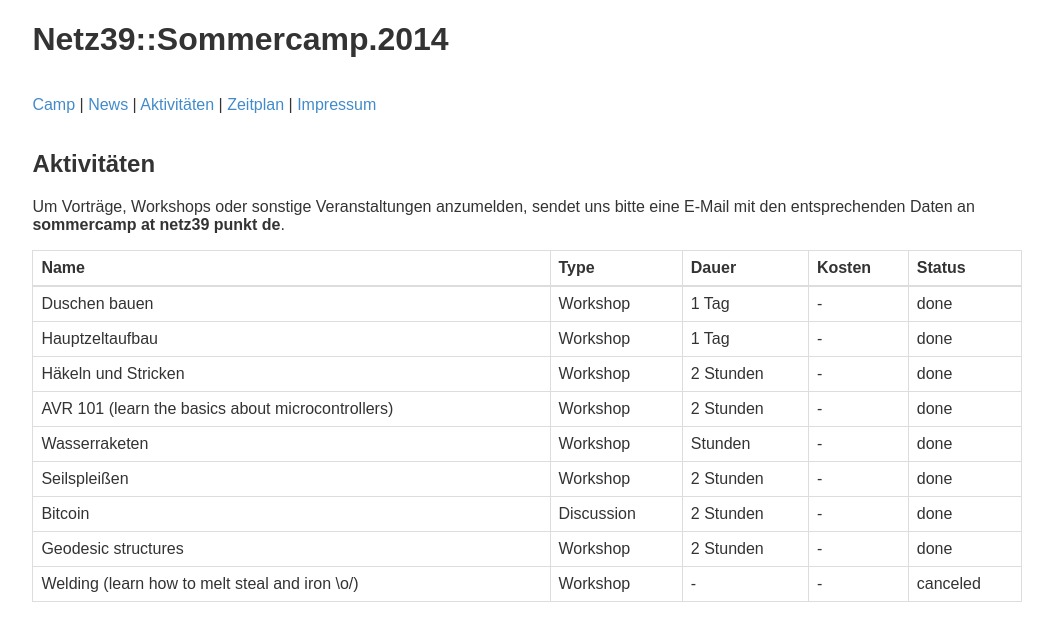
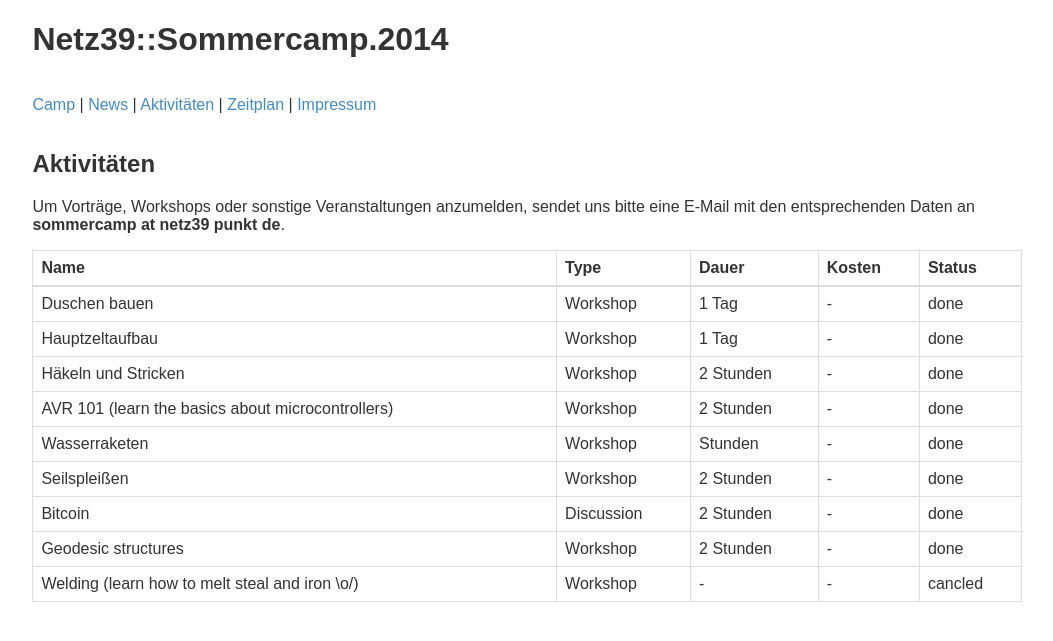
Before and after one commit to netz39/sommercamp2014, a Jekyll site: the page built from activities/index.md, in a window 1280 px wide. Shown: the top 641 px of the page, without its empty margins (114-1167 px from the left). Built offline with Jekyll 4.4.1, drawn with Linux system fonts in a browser that asks for light colours.

Commit message:
Update index.md

```diff
--- a/activities/index.md
+++ b/activities/index.md
@@ -16,5 +16,5 @@ Um Vorträge, Workshops oder sonstige Veranstaltungen anzumelden, sendet uns bit
 | Seilspleißen | Workshop | 2 Stunden | - | done
 | Bitcoin | Discussion | 2 Stunden | - | done
 | Geodesic structures | Workshop | 2 Stunden | - | done
-| Welding (learn how to melt steal and iron \o/) | Workshop | - | - | canceled
+| Welding (learn how to melt steal and iron \o/) | Workshop | - | - | cancled
 |---
```
